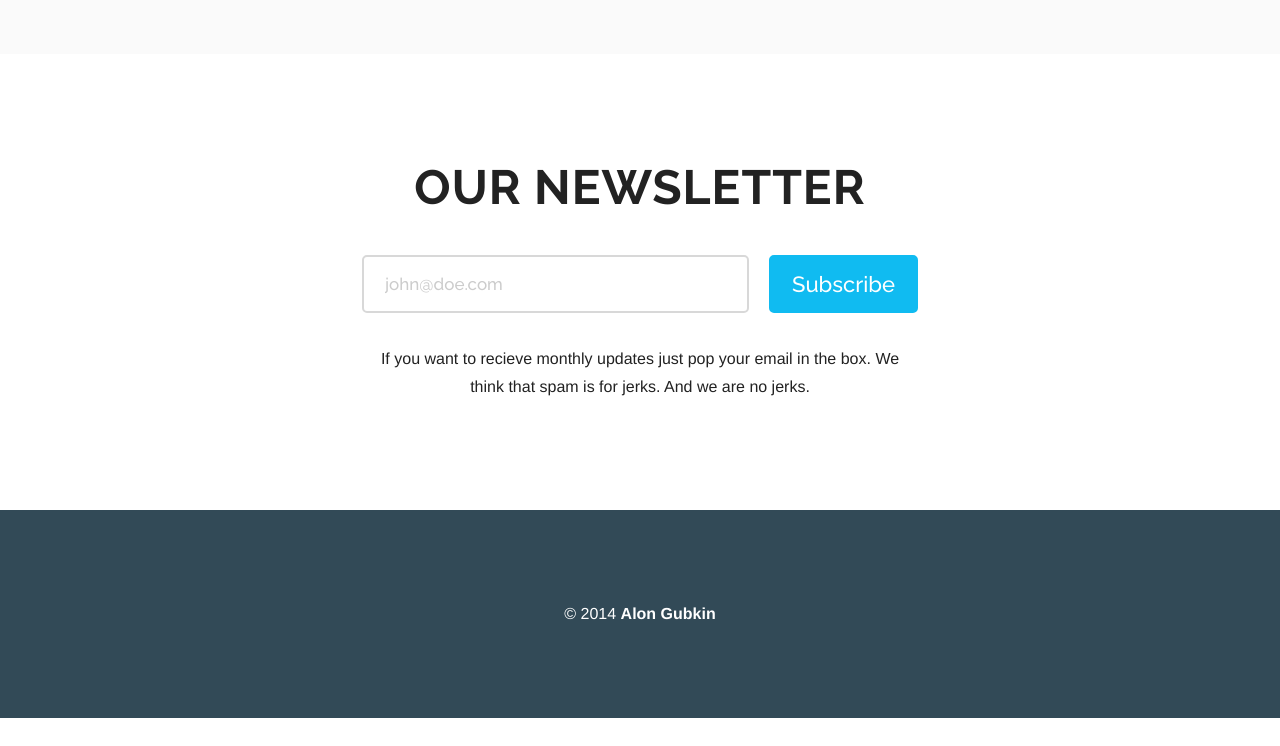
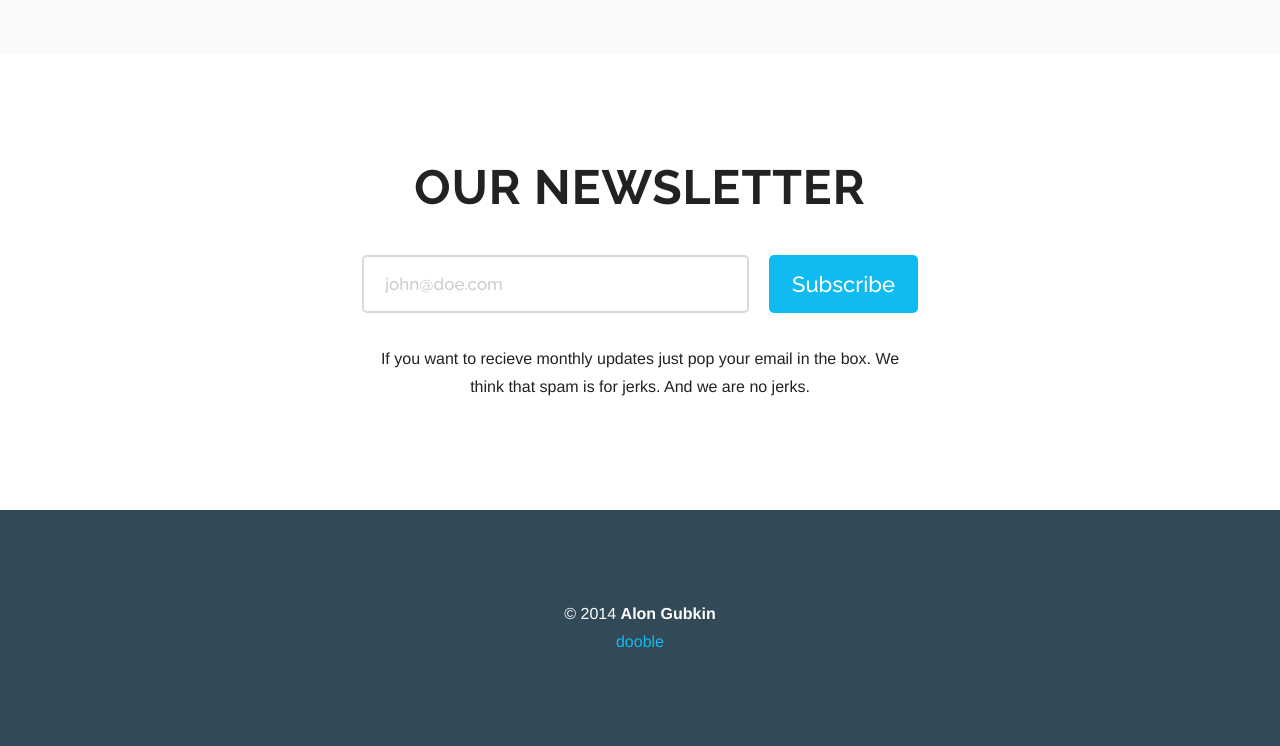
Before and after one commit to alongubkin/phonertc, a plain HTML site: page index.html in a window 1280 px wide. Shown: the part 1585-2331 px from the top of the page. Before the commit the page ends 2303 px from the top, so only its background shows below. Drawn offline with Linux system fonts and the light colour scheme; no server answers.

Commit message:
Update index.html

```diff
--- a/index.html
+++ b/index.html
@@ -120,6 +120,7 @@
     <footer>
         <div class="wrap">
             <p>&copy; 2014 <strong>Alon Gubkin</strong></p>
+            <p><a href="http://www.dooble.co.il">dooble</a></p>
         </div>
         <!-- /.wrap -->
     </footer>
```
